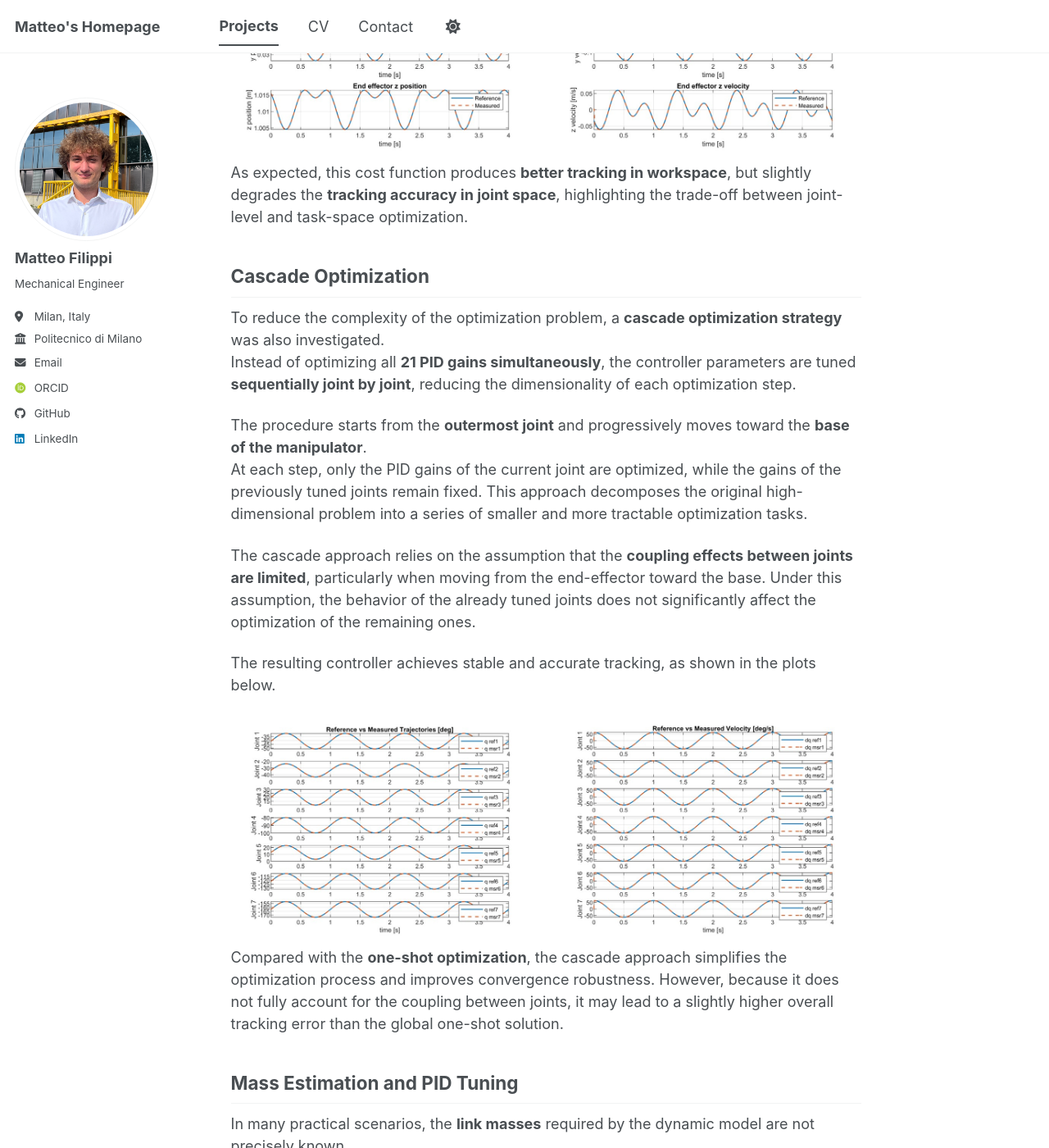
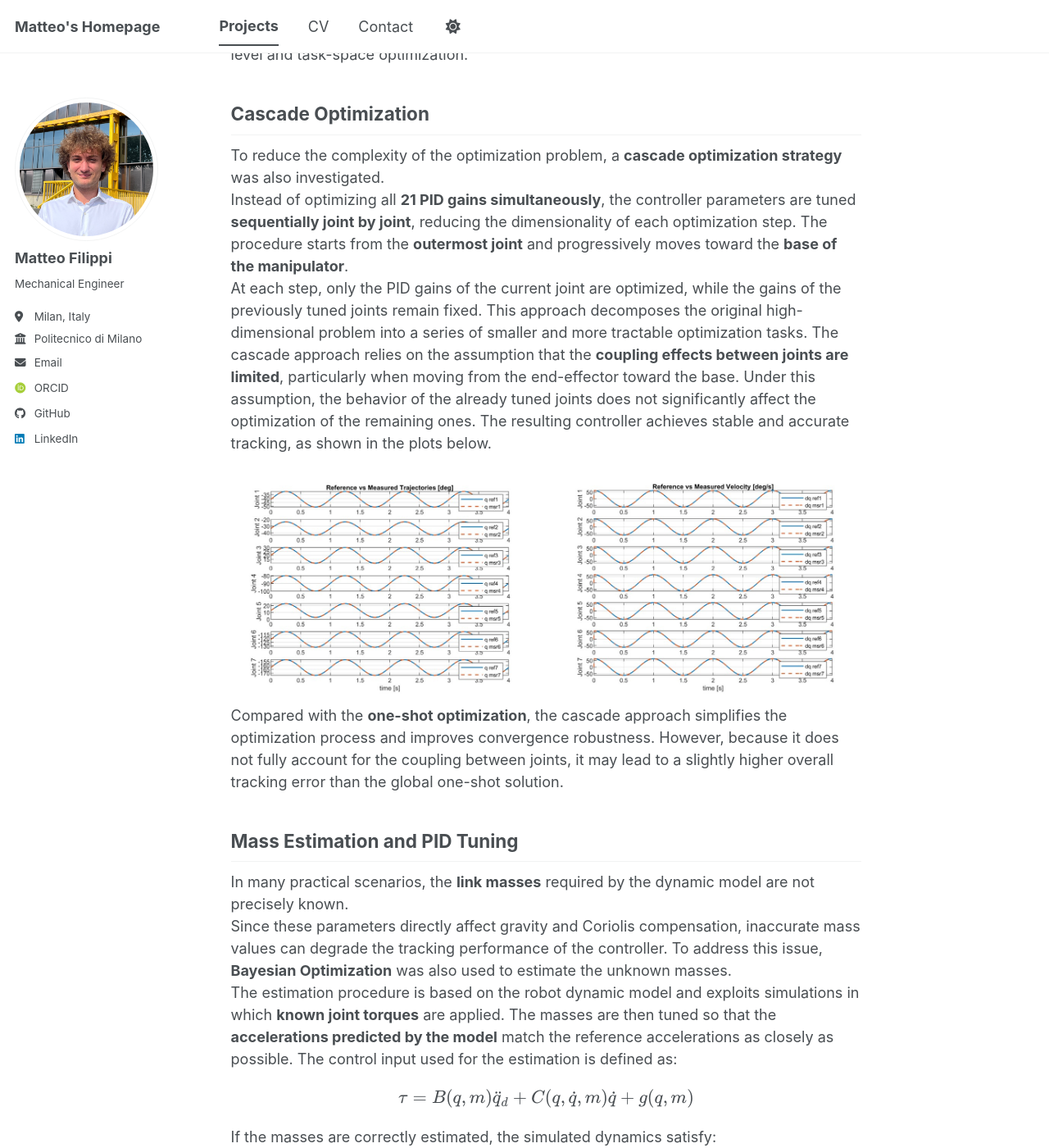
Before and after one commit to MFilippi01/MFilippi01.github.io, a Jekyll site: the page built from _projects/bayes-opt-pid-tuning.md, in a window 1280 px wide and 1400 px high, scrolled down 5184 px. Shown: the whole window at 82% size. Built offline with Jekyll 4.4.1, drawn with Linux system fonts in a browser that asks for light colours; some web fonts are replaced; a script bundle is joined from its source files by our own code; library files that are not in the unit come from our copies; some of the changed text lies outside the part shown.

Commit message:
Update bayes-opt-pid-tuning.md

```diff
--- a/_projects/bayes-opt-pid-tuning.md
+++ b/_projects/bayes-opt-pid-tuning.md
@@ -15,12 +15,9 @@
 
 This project investigates the use of **Bayesian Optimization** to automatically tune the **PID gains of a 7-DoF Franka Panda robotic manipulator** for accurate trajectory tracking.
 The optimization problem involves **21 controller parameters**, making manual tuning impractical.
-
 Two optimization strategies were explored: a **one-shot approach**, where all gains are optimized simultaneously, and a **cascade approach**, where joints are tuned sequentially to reduce the optimization dimensionality.
 Two cost functions were also considered: one defined in **joint space** and one in **workspace**.
-
 The reference trajectory and velcoity profiles used during the optimization are shown below.
-
 
 <div style="display: flex; gap: 20px; justify-content: center; align-items: flex-start;">
 
@@ -47,9 +44,7 @@
 
 The controller tuning was performed using **MATLAB’s `bayesopt`** function.
 The optimization problem involves **21 parameters**, corresponding to the proportional, integral, and derivative gains of the seven robot joints.
-
 Bayesian Optimization was used to efficiently explore this **high-dimensional parameter space** through a **Gaussian Process (GP) surrogate model**, which approximates the objective function and guides the search toward promising regions.
-
 A **two-phase strategy** was adopted to balance exploration and exploitation.
 
 ### Exploration Phase
@@ -102,7 +97,6 @@
 
 The term \(e^i\) denotes the angular tracking error of the \(i^{th}\) joint.
 The resulting controller provides very accurate **joint-space tracking**, as shown in the plots below.
-
 
 <div style="display: flex; gap: 20px; justify-content: center; align-items: flex-start;">
 
@@ -140,7 +134,7 @@
   </thead>
   <tbody>
     <tr>
-      <td style="padding:8px;"><b>Max torque</b></td>
+      <td style="padding:8px; text-align:left;"><b>Max torque</b></td>
       <td>87 Nm</td>
       <td>87 Nm</td>
       <td>87 Nm</td>
@@ -239,8 +233,7 @@
 \end{bmatrix}
 $$
 
-The term \(e^i\) denotes the **positional tracking error of the end-effector** along the \(i^{th}\) Cartesian axis.
-
+The term $e^i$ denotes the **positional tracking error of the end-effector** along the $i$-th Cartesian axis.
 This formulation prioritizes accurate tracking of the end-effector trajectory.
 
 <div style="display: flex; gap: 20px; justify-content: center; align-items: flex-start;">
@@ -262,12 +255,9 @@
 
 To reduce the complexity of the optimization problem, a **cascade optimization strategy** was also investigated.
 Instead of optimizing all **21 PID gains simultaneously**, the controller parameters are tuned **sequentially joint by joint**, reducing the dimensionality of each optimization step.
-
 The procedure starts from the **outermost joint** and progressively moves toward the **base of the manipulator**.
 At each step, only the PID gains of the current joint are optimized, while the gains of the previously tuned joints remain fixed. This approach decomposes the original high-dimensional problem into a series of smaller and more tractable optimization tasks.
-
 The cascade approach relies on the assumption that the **coupling effects between joints are limited**, particularly when moving from the end-effector toward the base. Under this assumption, the behavior of the already tuned joints does not significantly affect the optimization of the remaining ones.
-
 The resulting controller achieves stable and accurate tracking, as shown in the plots below.
 
 <div style="display: flex; gap: 20px; justify-content: center; align-items: flex-start;">
@@ -289,10 +279,8 @@
 
 In many practical scenarios, the **link masses** required by the dynamic model are not precisely known.
 Since these parameters directly affect gravity and Coriolis compensation, inaccurate mass values can degrade the tracking performance of the controller.
-
 To address this issue, **Bayesian Optimization** was also used to estimate the unknown masses.
 The estimation procedure is based on the robot dynamic model and exploits simulations in which **known joint torques** are applied. The masses are then tuned so that the **accelerations predicted by the model** match the reference accelerations as closely as possible.
-
 The control input used for the estimation is defined as:
 
 $$
@@ -310,7 +298,6 @@
 $$
 
 A cost function is therefore defined to penalize the difference between the **simulated accelerations** and the **reference accelerations**, and the unknown mass parameters are optimized accordingly.
-
 It is important to note that **links 2, 4, and 6 were not estimated**, since their mass contribution is set to zero in the adopted dynamic model.
 
 The estimated masses are reported below.
@@ -331,7 +318,7 @@
   </thead>
   <tbody>
     <tr>
-      <td style="padding:8px;"><b>Real mass [kg]</b></td>
+      <td style="padding:8px; text-align:left;"><b>Real mass [kg]</b></td>
       <td>1</td>
       <td>0</td>
       <td>3</td>
@@ -341,7 +328,7 @@
       <td>2.5</td>
     </tr>
     <tr>
-      <td style="padding:8px;"><b>Estimated mass [kg]</b></td>
+      <td style="padding:8px; text-align:left;"><b>Estimated mass [kg]</b></td>
       <td>1.0031</td>
       <td>/</td>
       <td>2.9972</td>
@@ -410,14 +397,14 @@
   </thead>
   <tbody>
     <tr>
-      <td style="padding:8px;"><b>Joint-space cost</b></td>
+      <td style="padding:8px; text-align:left;"><b>Joint-space cost</b></td>
       <td style="color:#6DBE45;"><b>0.0659</b></td>
       <td style="color:#6DBE45;"><b>0.0317</b></td>
       <td style="color:#6DBE45;"><b>62.8319</b></td>
       <td style="color:#6DBE45;"><b>0.2372</b></td>
     </tr>
     <tr>
-      <td style="padding:8px;"><b>Workspace cost</b></td>
+      <td style="padding:8px; text-align:left;"><b>Workspace cost</b></td>
       <td style="color:red;"><b>0.2136</b></td>
       <td style="color:red;"><b>0.0426</b></td>
       <td style="color:red;"><b>62.8320</b></td>
@@ -431,6 +418,7 @@
 <table style="border-collapse: collapse; text-align: center;">
   <thead style="background-color:#1f3a5f; color:white;">
     <tr>
+      <th style="padding:8px;">Metric</th>
       <th style="padding:8px;">e<sup>x</sup><sub>max</sub> [m]</th>
       <th style="padding:8px;">e<sup>x</sup><sub>avg</sub> [m]</th>
       <th style="padding:8px;">ė<sup>x</sup><sub>max</sub> [m/s]</th>
@@ -439,12 +427,14 @@
   </thead>
   <tbody>
     <tr>
+      <td style="padding:8px; text-align:left;"><b>Joint-space cost</b></td>
       <td style="color:red;"><b>7.22 · 10<sup>-4</sup></b></td>
       <td style="color:red;"><b>1.33 · 10<sup>-4</sup></b></td>
       <td style="color:red;"><b>0.1423</b></td>
       <td style="color:red;"><b>0.0012</b></td>
     </tr>
     <tr>
+      <td style="padding:8px; text-align:left;"><b>Workspace cost</b></td>
       <td style="color:#6DBE45;"><b>2.23 · 10<sup>-4</sup></b></td>
       <td style="color:#6DBE45;"><b>1.22 · 10<sup>-4</sup></b></td>
       <td style="color:#6DBE45;"><b>0.1412</b></td>
@@ -464,7 +454,7 @@
 The performance of the two optimization strategies, **one-shot** and **cascade optimization**, is compared in the figure below.
 
 <p align="center">
-<img src="/images/one_shot_vs_cascade.jpg" width="70%">
+<img src="/images/one_shot_vs_cascade.JPG" width="70%">
 <figcaption>Comparison between one-shot and cascade optimization performance.</figcaption>
 </p>
 
```
Also changed, not shown: other parts of _projects/bayes-opt-pid-tuning.md (+2 -2 lines).
